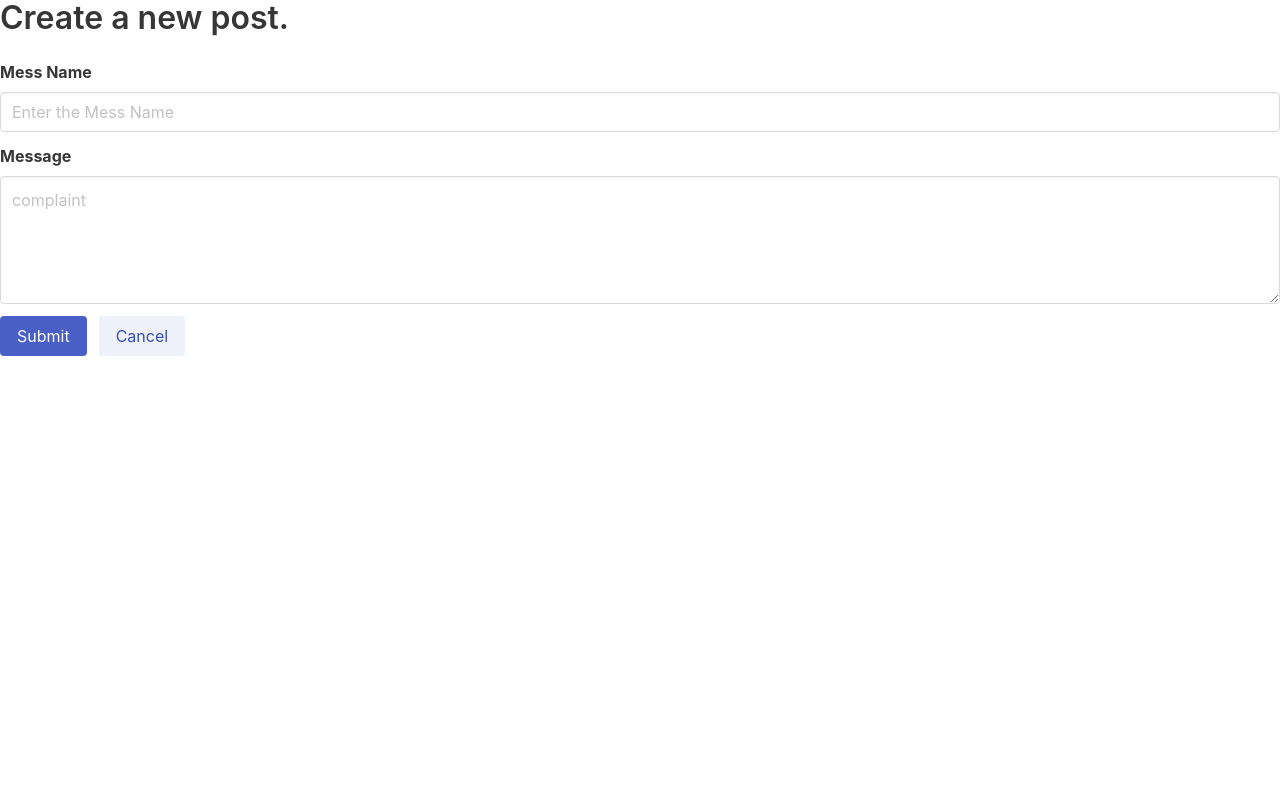
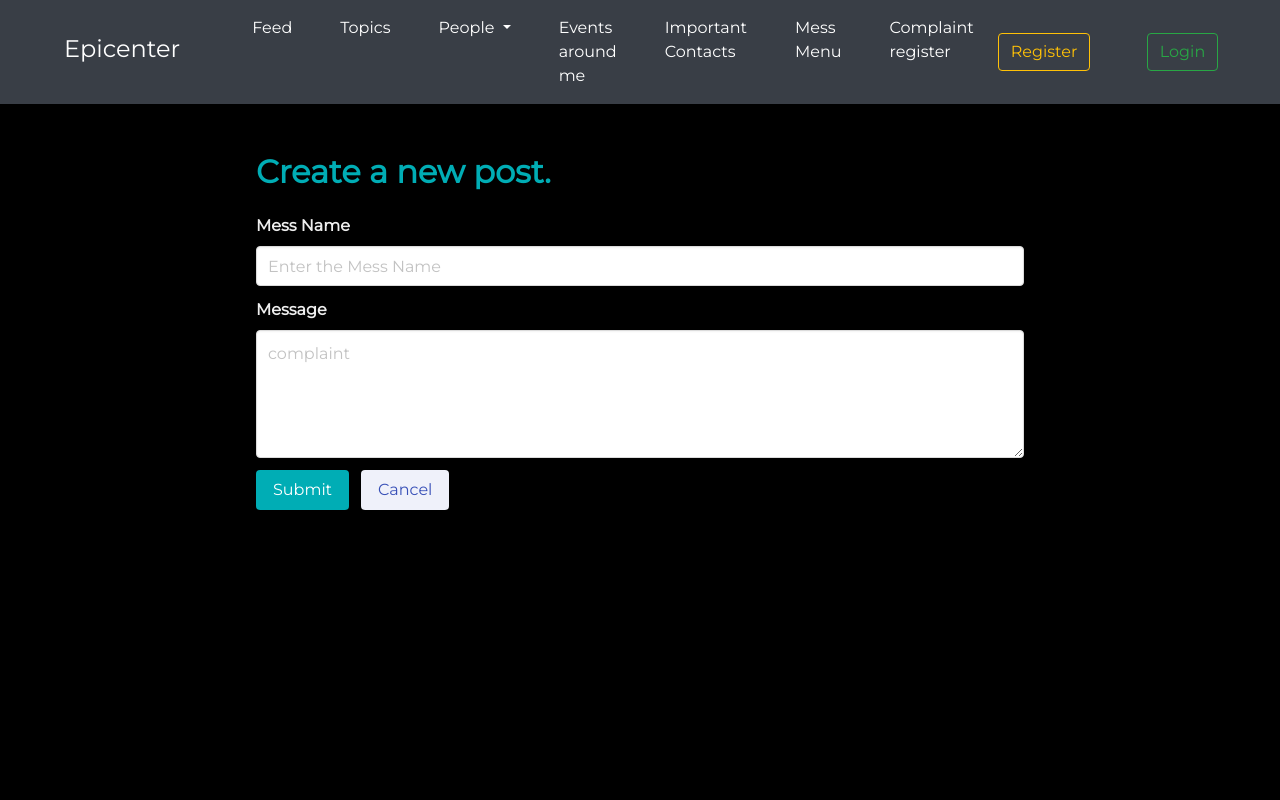
Before and after one commit to adismort14/zapricon, a Django app: page /cms/create/ in a window 1280 px wide. Run offline with Django 3.2, Linux system fonts and the light colour scheme; parts of the project's set-up code (start-up, migrations or seed data) failed here and were passed over; some libraries are stand-ins or nearby versions.

Commit message:
updated the create.html design

```diff
--- a/templates/cms/create.html
+++ b/templates/cms/create.html
@@ -1,51 +1,163 @@
+{%load static%}
 <!DOCTYPE html>
 <html lang="en">
+
 <head>
   <meta charset="UTF-8" />
   <meta http-equiv="X-UA-Compatible" content="IE=edge" />
   <meta name="viewport" content="width=device-width, initial-scale=1.0" />
-    <link
-      rel="stylesheet"
-      href="https://cdn.jsdelivr.net/npm/bulma@0.9.4/css/bulma.min.css"
-    />
+  <link rel="stylesheet" href="https://cdn.jsdelivr.net/npm/bulma@0.9.4/css/bulma.min.css" />
+
+  <link rel="stylesheet" type="text/css" href="{%static 'css/bootstrap.min.css'%}" />
+  <link rel="preconnect" href="https://fonts.googleapis.com" />
+  <link rel="preconnect" href="https://fonts.gstatic.com" crossorigin />
+  <link href="https://fonts.googleapis.com/css2?family=Poppins:wght@100;300;400;600&display=swap" rel="stylesheet" />
+  <script src="https://code.jquery.com/jquery-3.3.1.slim.min.js"
+    integrity="sha384-q8i/X+965DzO0rT7abK41JStQIAqVgRVzpbzo5smXKp4YfRvH+8abtTE1Pi6jizo"
+    crossorigin="anonymous"></script>
+  <script src="https://cdnjs.cloudflare.com/ajax/libs/popper.js/1.14.7/umd/popper.min.js"
+    integrity="sha384-UO2eT0CpHqdSJQ6hJty5KVphtPhzWj9WO1clHTMGa3JDZwrnQq4sF86dIHNDz0W1"
+    crossorigin="anonymous"></script>
+
+  <script src="{% static 'js/bootstrap.min.js' %}"
+    integrity="sha384-JjSmVgyd0p3pXB1rRibZUAYoIIy6OrQ6VrjIEaFf/nJGzIxFDsf4x0xIM+B07jRM"
+    crossorigin="anonymous"></script>
+
+  <link rel="preconnect" href="https://fonts.googleapis.com" />
+  <link rel="preconnect" href="https://fonts.gstatic.com" crossorigin />
+  <link href="https://fonts.googleapis.com/css2?family=Dancing+Script&display=swap" rel="stylesheet" />
+  <link href="https://fonts.googleapis.com/css2?family=Raleway:wght@100&&display=swap" rel="stylesheet" />
+  <link href="https://fonts.googleapis.com/css2?family=Montserrat&display=swap" rel="stylesheet" />
+
   <title>Create New Post | Epicenter</title>
+
+  <style>
+    body {
+      background-color: black;
+      min-height: 100vh;
+    }
+
+    .main-container {
+      max-width: 60%;
+      margin: 50px auto;
+      font-family: 'Montserrat', sans-serif;
+    }
+  </style>
 </head>
 
 <body>
-    <h1 class="title is-3">Create a new post.</h1>
+  <nav class="navbar navbar-expand-lg navbar-dark bg-dark fixed-top"
+    style="position: relative; background-color: #393e46 !important">
+    <a class="navbar-brand mx-5" href="{%url 'homepage'%}"
+      style="font-family: 'Montserrat', sans-serif; font-size: 24px">Epicenter</a>
+    <button class="navbar-toggler" type="button" data-toggle="collapse" data-target="#navbarSupportedContent"
+      aria-controls="navbarSupportedContent" aria-expanded="false" aria-label="Toggle navigation">
+      <span class="navbar-toggler-icon"></span>
+    </button>
+
+    <div class="collapse navbar-collapse" id="navbarSupportedContent">
+      <ul class="navbar-nav mr-auto">
+        <li class="nav-item active mx-3">
+          <a class="nav-link" href="{%url 'posts:posts_home'%}" style="font-family: 'Montserrat', sans-serif">Feed <span
+              class="sr-only"></span></a>
+        </li>
+        <li class="nav-item mx-3">
+          <a class="nav-link active" href="{%url 'posts:topics_view'%}"
+            style="font-family: 'Montserrat', sans-serif">Topics</a>
+        </li>
+
+        <li class="nav-item dropdown mx-3">
+          <a class="nav-link active dropdown-toggle" href="#" id="navbarDropdown" role="button" data-toggle="dropdown"
+            aria-haspopup="true" aria-expanded="false" style="font-family: 'Montserrat', sans-serif">
+            People
+          </a>
+          <div class="dropdown-menu" aria-labelledby="navbarDropdown">
+            <a class="dropdown-item" href="{%url 'accounts:accounts_home'%}"
+              style="font-family: 'Montserrat', sans-serif">Suggested People</a>
+            <div class="dropdown-divider"></div>
+
+            <a class="dropdown-item" href="{%url 'accounts:following'%}"
+              style="font-family: 'Montserrat', sans-serif">Following</a>
+
+            <a class="dropdown-item" href="{%url 'accounts:followers'%}"
+              style="font-family: 'Montserrat', sans-serif">Followers</a>
+          </div>
+        </li>
+        <li class="nav-item mx-3">
+          <a class="nav-link active" href="{%url 'posts:topics_view'%}"
+            style="font-family: 'Montserrat', sans-serif">Events around me</a>
+        </li>
+        <li class="nav-item mx-3">
+          <a class="nav-link active" href="{%url 'accounts:showPeople' %}"
+            style="font-family: 'Montserrat', sans-serif">Important Contacts</a>
+        </li>
+        <li class="nav-item mx-3">
+          <a class="nav-link active" href="{%url 'mess_menu:showMenu'%}"
+            style="font-family: 'Montserrat', sans-serif">Mess Menu</a>
+        </li>
+        <li class="nav-item mx-3">
+          <a class="nav-link active" href="{%url 'cms:cmsFun'%}" style="font-family: 'Montserrat', sans-serif">Complaint
+            register</a>
+        </li>
+      </ul>
+
+      {%if not request.user.is_authenticated%}
+      <a href="{%url 'accounts:register'%}" style="font-family: 'Montserrat', sans-serif">
+        <button class="btn btn-outline-warning my-2 my-sm-0" type="submit">
+          Register
+        </button>
+      </a>
+
+      &nbsp;&nbsp;&nbsp;&nbsp;&nbsp;&nbsp;&nbsp;&nbsp;&nbsp;
+      <a href="{%url 'accounts:login'%}" style="font-family: 'Montserrat', sans-serif; margin-right: 40px">
+        <button class="btn btn-outline-success my-2 my-sm-0 mx-3" type="submit">
+          Login
+        </button>
+      </a>
+
+      {%else%}
+
+      <a href="{%url 'accounts:logout'%}" style="font-family: 'Montserrat', sans-serif; margin-right: 40px">
+        <button class="btn btn-outline-danger my-2 my-sm-0" type="submit">
+          Logout
+        </button>
+      </a>
+
+      {%endif%}
+    </div>
+  </nav>
+  <div class="main-container">
+    <h1 class="title is-3" style="color:#00ADB5;">Create a new post.</h1>
+    <div class="form-container">
       <form method="POST">
         {% csrf_token %}
         <div class="field">
-        <label class="label">Mess Name</label>
+          <label class="label" style="color:#EEEEEE">Mess Name</label>
           <div class="control">
-          <input
-            class="input"
-            type="text"
-            placeholder="Enter the Mess Name"
-            name="mess-name"
-          />
+            <input class="input" type="text" placeholder="Enter the Mess Name" name="mess-name" />
           </div>
         </div>
 
         <div class="field">
-        <label class="label">Message</label>
+          <label class="label" style="color:#EEEEEE">Message</label>
           <div class="control">
-          <textarea
-            class="textarea"
-            placeholder="complaint"
-            name="complaint"
-          ></textarea>
+            <textarea class="textarea" placeholder="complaint" name="complaint"></textarea>
           </div>
         </div>
 
         <div class="field is-grouped">
           <div class="control">
-          <button class="button is-link">Submit</button>
+            <button class="button is-link" style="background-color:#00ADB5">Submit</button>
           </div>
           <div class="control">
             <button class="button is-link is-light">Cancel</button>
           </div>
         </div>
       </form>
+    </div>
+
+  </div>
+
 </body>
+
 </html>
```
Lines whose indentation alone changed are shown as unchanged.
